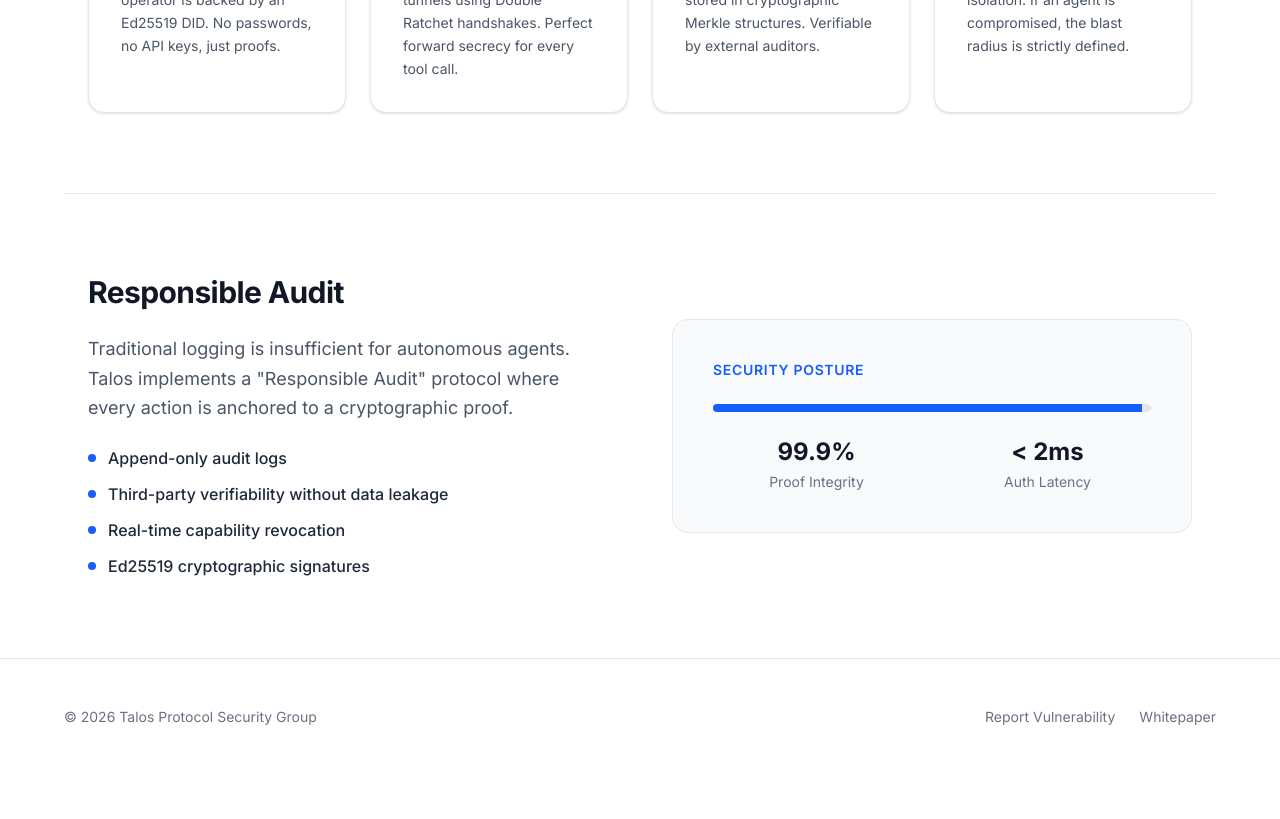
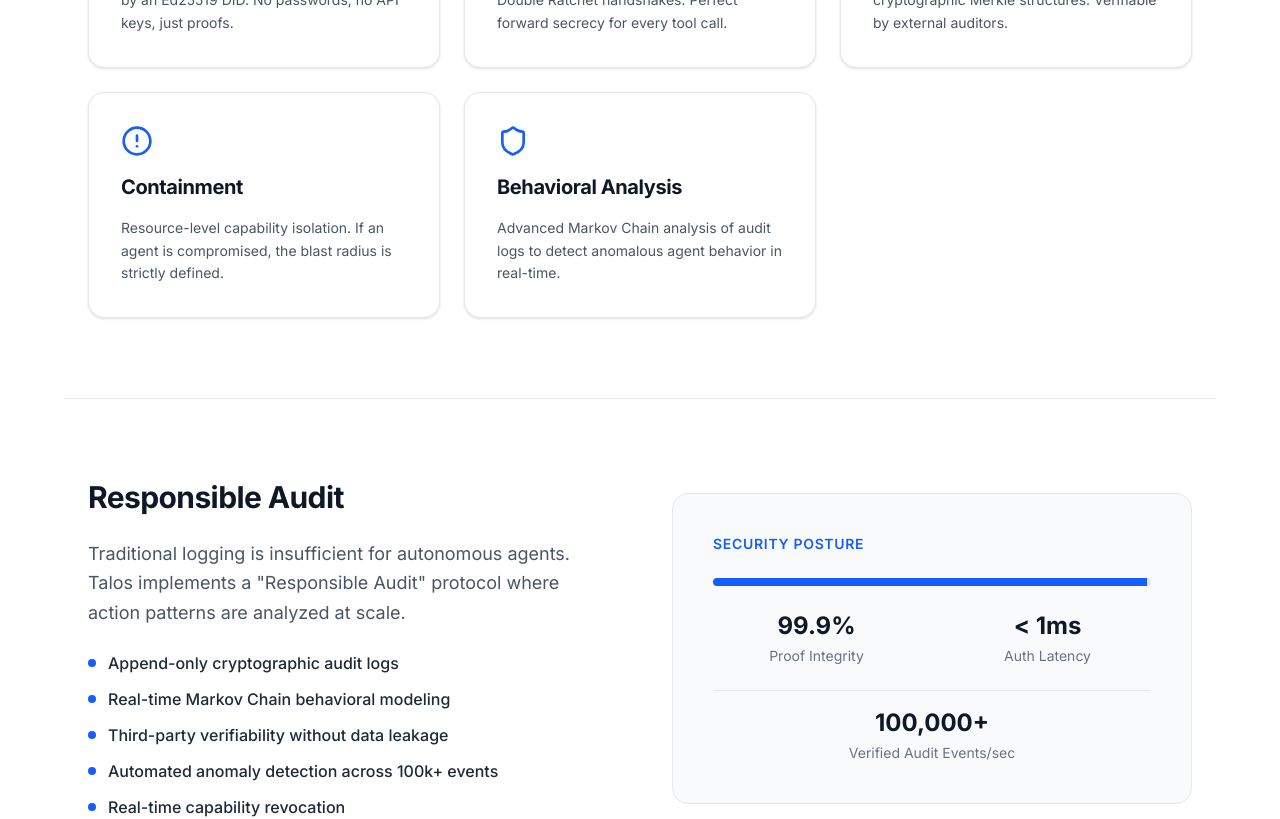
Before and after one commit to talosprotocol/talos-site, a Next.js app: page /security in a window 1280 px wide. Shown: the part 660-1479 px from the top of the page. Before the commit the page ends 1435 px from the top, so only its background shows below. Built offline with nearby package versions, Linux system fonts and the light colour scheme.

Commit message:
Update site/marketing content

```diff
--- a/src/app/security/page.tsx
+++ b/src/app/security/page.tsx
@@ -18,14 +18,15 @@
       </section>
 
       {/* Security Pillars */}
-      <section className="py-20 px-6 max-w-6xl mx-auto grid grid-cols-1 md:grid-cols-2 lg:grid-cols-4 gap-6">
+      <section className="py-20 px-6 max-w-6xl mx-auto grid grid-cols-1 md:grid-cols-2 lg:grid-cols-3 gap-6">
         {[
           { icon: <Shield className="w-8 h-8"/>, title: "Identity", desc: "Every agent and human operator is backed by an Ed25519 DID. No passwords, no API keys, just proofs." },
           { icon: <Lock className="w-8 h-8"/>, title: "Encryption", desc: "End-to-end encrypted tunnels using Double Ratchet handshakes. Perfect forward secrecy for every tool call." },
           { icon: <Eye className="w-8 h-8"/>, title: "Auditability", desc: "Tamper-proof execution logs stored in cryptographic Merkle structures. Verifiable by external auditors." },
-          { icon: <AlertCircle className="w-8 h-8"/>, title: "Containment", desc: "Resource-level capability isolation. If an agent is compromised, the blast radius is strictly defined." }
+          { icon: <AlertCircle className="w-8 h-8"/>, title: "Containment", desc: "Resource-level capability isolation. If an agent is compromised, the blast radius is strictly defined." },
+          { icon: <Shield className="w-8 h-8"/>, title: "Behavioral Analysis", desc: "Advanced Markov Chain analysis of audit logs to detect anomalous agent behavior in real-time." }
         ].map((item) => (
-          <div key={item.title} className="p-8 bg-white border border-gray-200 rounded-2xl shadow-sm space-y-4">
+          <div key={item.title} className="p-8 bg-white border border-gray-200 rounded-2xl shadow-sm space-y-4 hover:border-blue-200 transition-colors">
             <div className="text-blue-600">{item.icon}</div>
             <h3 className="text-xl font-bold text-gray-900">{item.title}</h3>
             <p className="text-sm text-gray-600 leading-relaxed">{item.desc}</p>
@@ -39,14 +40,15 @@
             <div className="space-y-6">
                <h2 className="text-3xl font-bold text-gray-900">Responsible Audit</h2>
                <p className="text-lg text-gray-600 leading-relaxed">
-                 Traditional logging is insufficient for autonomous agents. Talos implements a &quot;Responsible Audit&quot; protocol where every action is anchored to a cryptographic proof.
+                 Traditional logging is insufficient for autonomous agents. Talos implements a &quot;Responsible Audit&quot; protocol where action patterns are analyzed at scale.
                </p>
                 <ul className="space-y-3">
                   {[
-                    "Append-only audit logs",
+                    "Append-only cryptographic audit logs",
+                    "Real-time Markov Chain behavioral modeling",
                     "Third-party verifiability without data leakage",
-                    "Real-time capability revocation",
-                    "Ed25519 cryptographic signatures"
+                    "Automated anomaly detection across 100k+ events",
+                    "Real-time capability revocation"
                   ].map((li) => (
                     <li key={li} className="flex items-center gap-3 text-gray-800 font-medium">
                        <span className="w-2 h-2 rounded-full bg-blue-600" />
@@ -59,7 +61,7 @@
                <h4 className="text-sm font-semibold text-blue-600 uppercase tracking-wider mb-6">Security Posture</h4>
                <div className="space-y-6">
                   <div className="h-2 w-full bg-gray-200 rounded-full overflow-hidden">
-                     <div className="h-full bg-blue-600 w-[98%]" />
+                     <div className="h-full bg-blue-600 w-[99%]" />
                   </div>
                   <div className="grid grid-cols-2 gap-6 text-center">
                     <div>
@@ -67,8 +69,12 @@
                       <p className="text-sm text-gray-500">Proof Integrity</p>
                     </div>
                     <div>
-                      <p className="text-gray-900 text-2xl font-bold mb-1">&lt; 2ms</p>
+                      <p className="text-gray-900 text-2xl font-bold mb-1">&lt; 1ms</p>
                       <p className="text-sm text-gray-500">Auth Latency</p>
+                    </div>
+                    <div className="col-span-2 pt-4 border-t border-gray-200">
+                      <p className="text-gray-900 text-2xl font-bold mb-1">100,000+</p>
+                      <p className="text-sm text-gray-500">Verified Audit Events/sec</p>
                     </div>
                   </div>
                </div>
--- a/src/content/claims.json
+++ b/src/content/claims.json
@@ -50,5 +50,18 @@
     "notes": "Python SDK, SHA256 + canonical serialization",
     "risk_level": "low",
     "status": "live"
+  },
+  {
+    "id": "perf-audit-ingest",
+    "claim": "Verified large-scale behavior modeling.",
+    "metric_key": "audit.ingest_volume.ops_sec",
+    "value": 100000,
+    "unit": "events/sec",
+    "display_value": "100k",
+    "scope": ["benchmark_strip"],
+    "source_url": "https://github.com/talosprotocol/talos/wiki/Benchmarks",
+    "notes": "Postgres persistent store, scaled verification",
+    "risk_level": "low",
+    "status": "live"
   }
 ]
```
